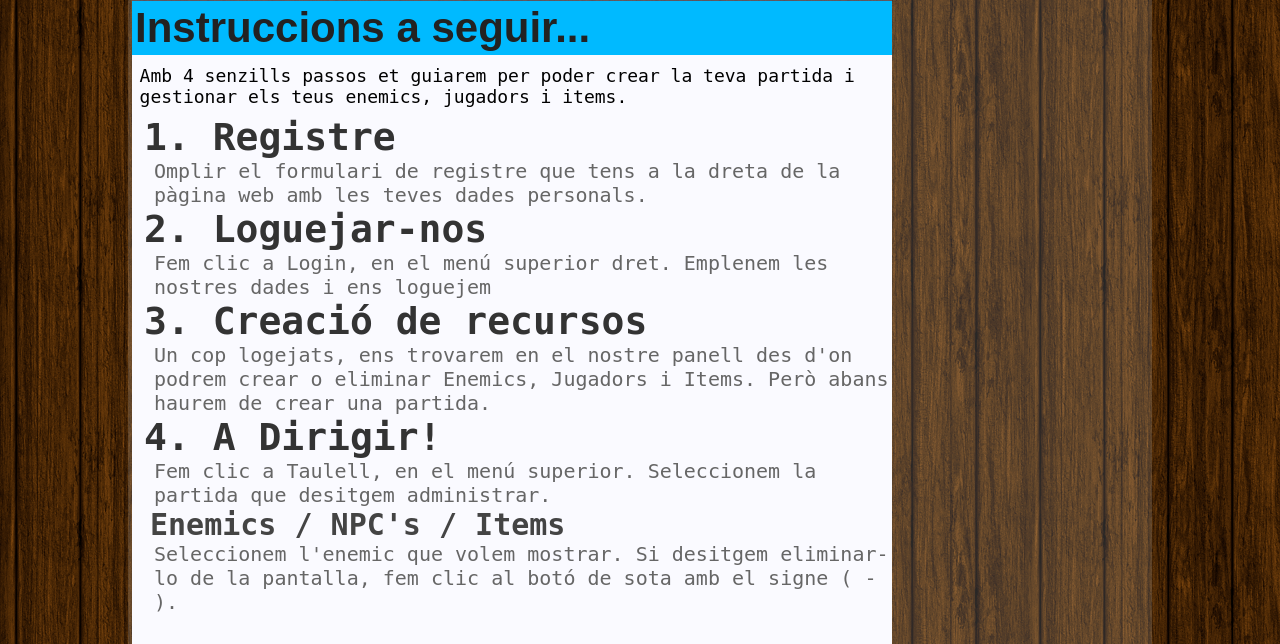
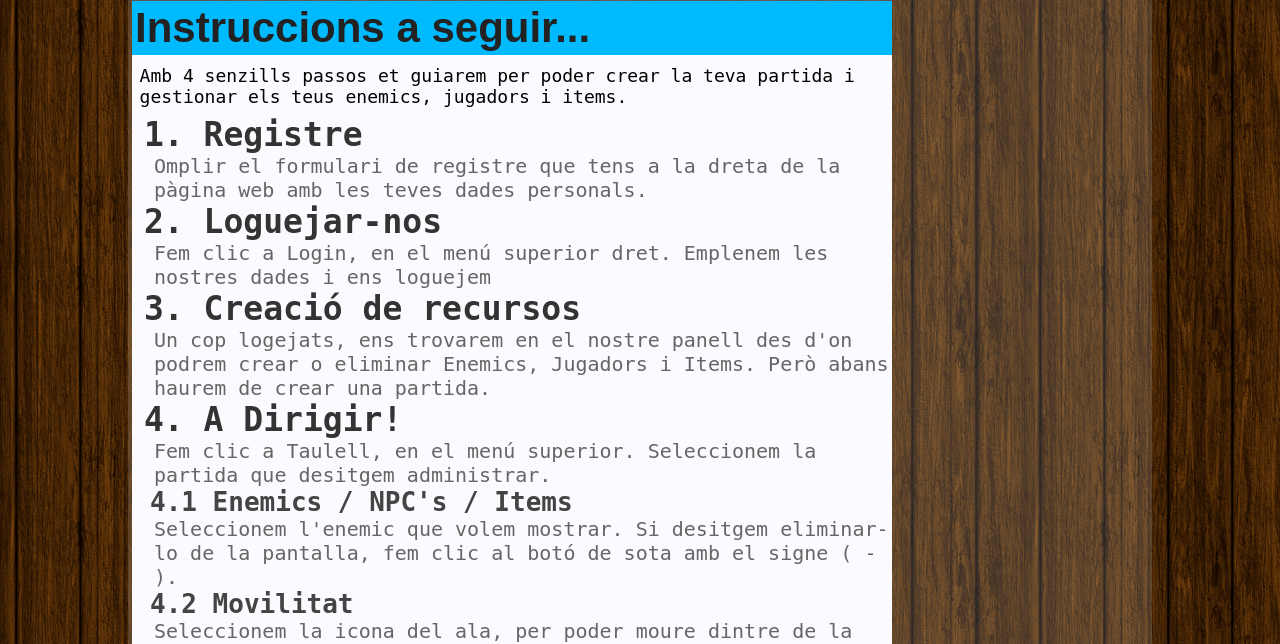
Before and after one commit to AniMasterOnline/AniMaster, a PHP site: page / in a window 1280 px wide. Shown: the part 493-1137 px from the top of the page. Run offline with PHP 8.4, Linux system fonts and the light colour scheme.

Commit message:
Index - instruccions 2

```diff
--- a/Public/css/contentStyle.css
+++ b/Public/css/contentStyle.css
@@ -255,13 +255,13 @@
     }
     .subtitle{
         font-family: monospace;
-        font-size: 38px;
+        font-size: 33px;
         margin-left:12px;
         color: #333;
     }
     .subsubtitle{
         font-family: monospace;
-        font-size: 30px;
+        font-size: 26px;
         margin-left:18px;
         color: #444;
     }
--- a/index.php
+++ b/index.php
@@ -58,8 +58,17 @@
                         <p class="linia">Un cop logejats, ens trovarem en el nostre panell des d'on podrem crear o eliminar Enemics, Jugadors i Items. Però abans haurem de crear una partida.</p>
                         </li><h2 class="subtitle">4. A Dirigir!</h2>
                         <p class="linia">Fem clic a Taulell, en el menú superior. Seleccionem la partida que desitgem administrar.</p>
-                        <li><h3 class="subsubtitle">Enemics / NPC's / Items</h3>
+                        <li><h3 class="subsubtitle">4.1 Enemics / NPC's / Items</h3>
                         <p class="linia">Seleccionem l'enemic que volem mostrar. Si desitgem eliminar-lo de la pantalla, fem clic al botó de sota amb el signe ( - ).</p></li>
+                        <li><h3 class="subsubtitle">4.2 Movilitat</h3>
+                        <p class="linia">Seleccionem la icona del ala, per poder moure dintre de la pàgina web les tres columnes que tenim de enemics, npc's i items.</p></li>
+                        <li><h3 class="subsubtitle">4.3 Calculadora</h3>
+                        <p class="linia">Seleccionem la icona del dau roig per poder introduir la base de les habilitats i tirar automàticament els daus sumant el resultat.</p></li>
+                        <li><h3 class="subsubtitle">4.4 Hangout</h3>
+                        <p class="linia">Si cliques en el botó de la dreta amb les 3 ratlles, s'obirà un menú a la dreta. Si volem dur a terme una partida amb els nostres amics podem trucar-los des de l'aplicació de Hangout fent clic a la icona de Play.</p></li>
+                        <li><h3 class="subsubtitle">4.5 Música</h3>
+                        <p class="linia">Si desitjem ambientar les nostres partides, podem fer clic a sobre les músiques predefinides a sota del mapa d'ambientació.</p></li>
+
                     </ul>
                     <br> <br>
                 </div>
```
